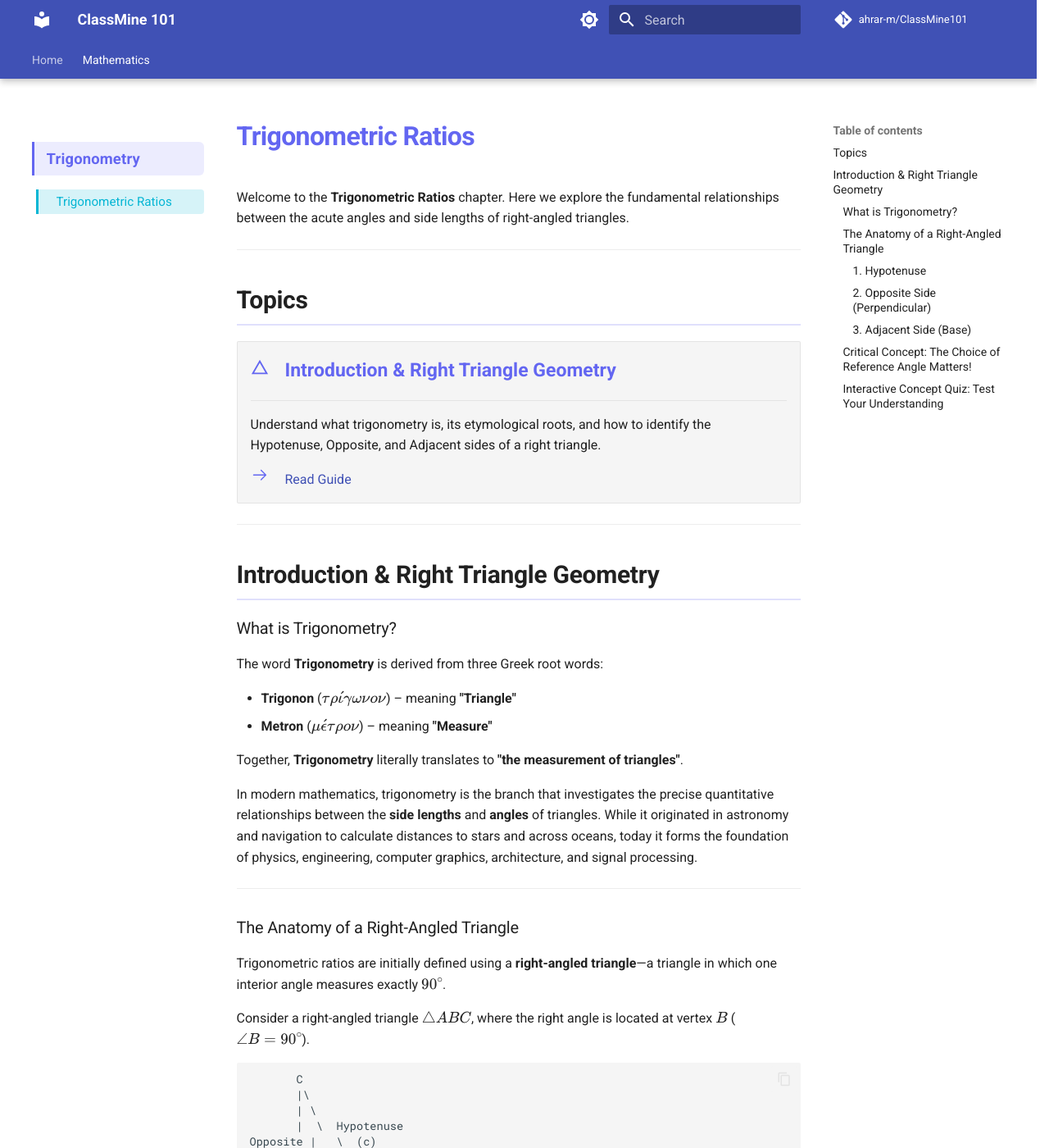
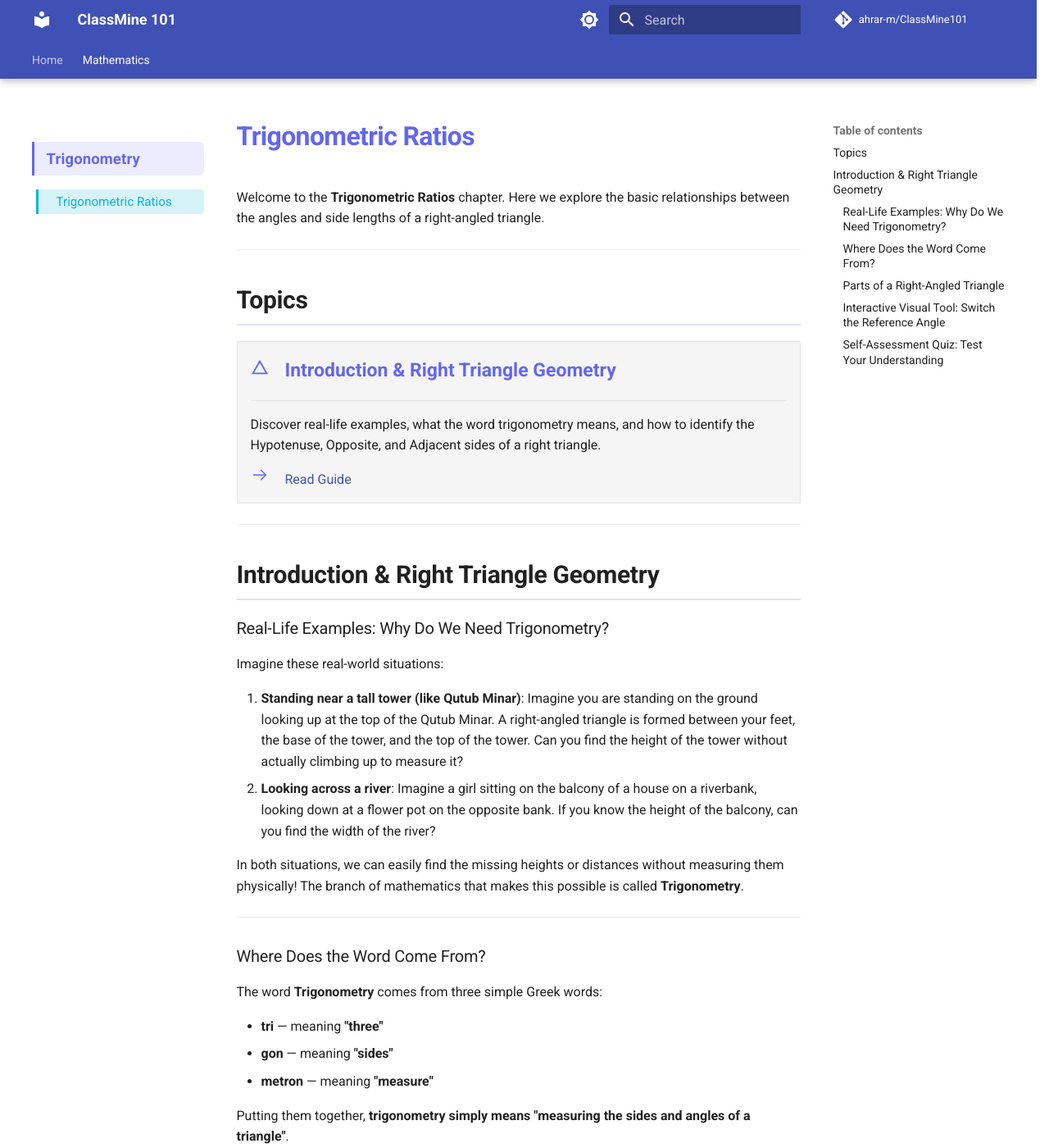
Before and after one commit to ahrar-m/ClassMine101, an MkDocs documentation site: the page built from docs/math/trigonometry/01_trigonometric_ratios.md, in a window 1280 px wide and 1400 px high. Shown: the whole window at 82% size. Built offline with MkDocs 1.6.1 and Material for MkDocs 9.7.7, drawn with Linux system fonts in a browser that asks for light colours; comment, search, counter and statistics services are not loaded; some of the changed text lies outside the part shown.

Commit message:
feat(math): implement simplified language, NCERT real-world examples, Option A angle switcher, and Option C quiz

````diff
--- a/docs/math/trigonometry/01_trigonometric_ratios.md
+++ b/docs/math/trigonometry/01_trigonometric_ratios.md
@@ -1,6 +1,6 @@
 # Trigonometric Ratios
 
-Welcome to the **Trigonometric Ratios** chapter. Here we explore the fundamental relationships between the acute angles and side lengths of right-angled triangles.
+Welcome to the **Trigonometric Ratios** chapter. Here we explore the basic relationships between the angles and side lengths of a right-angled triangle.
 
 ---
 
@@ -12,7 +12,7 @@
 
     ---
 
-    Understand what trigonometry is, its etymological roots, and how to identify the Hypotenuse, Opposite, and Adjacent sides of a right triangle.
+    Discover real-life examples, what the word trigonometry means, and how to identify the Hypotenuse, Opposite, and Adjacent sides of a right triangle.
 
     [:octicons-arrow-right-24: Read Guide](#introduction-right-triangle-geometry)
 
@@ -22,85 +22,96 @@
 
 ## Introduction & Right Triangle Geometry
 
-### What is Trigonometry?
+### Real-Life Examples: Why Do We Need Trigonometry?
 
-The word **Trigonometry** is derived from three Greek root words:
+Imagine these real-world situations:
 
-* **Trigonon** ($\tau\rho\acute{\iota}\gamma\omega\nu o\nu$) – meaning **"Triangle"**
-* **Metron** ($\mu\acute{\epsilon}\tau\rho o\nu$) – meaning **"Measure"**
+1. **Standing near a tall tower (like Qutub Minar)**: Imagine you are standing on the ground looking up at the top of the Qutub Minar. A right-angled triangle is formed between your feet, the base of the tower, and the top of the tower. Can you find the height of the tower without actually climbing up to measure it?
+2. **Looking across a river**: Imagine a girl sitting on the balcony of a house on a riverbank, looking down at a flower pot on the opposite bank. If you know the height of the balcony, can you find the width of the river?
 
-Together, **Trigonometry** literally translates to **"the measurement of triangles"**.
-
-In modern mathematics, trigonometry is the branch that investigates the precise quantitative relationships between the **side lengths** and **angles** of triangles. While it originated in astronomy and navigation to calculate distances to stars and across oceans, today it forms the foundation of physics, engineering, computer graphics, architecture, and signal processing.
+In both situations, we can easily find the missing heights or distances without measuring them physically! The branch of mathematics that makes this possible is called **Trigonometry**.
 
 ---
 
-### The Anatomy of a Right-Angled Triangle
+### Where Does the Word Come From?
 
-Trigonometric ratios are initially defined using a **right-angled triangle**—a triangle in which one interior angle measures exactly $90^\circ$.
+The word **Trigonometry** comes from three simple Greek words:
 
-Consider a right-angled triangle $\triangle ABC$, where the right angle is located at vertex $B$ ($\angle B = 90^\circ$).
+* **tri** — meaning **"three"**
+* **gon** — meaning **"sides"**
+* **metron** — meaning **"measure"**
+
+Putting them together, **trigonometry simply means "measuring the sides and angles of a triangle"**.
+
+---
+
+### Parts of a Right-Angled Triangle
+
+Trigonometry begins with a **right-angled triangle** (a triangle where one angle is $90^\circ$).
+
+Consider a right-angled triangle $\triangle ABC$, where the right angle is at vertex $B$ ($\angle B = 90^\circ$). We name the three sides based on a chosen acute angle called the **Reference Angle**:
 
 ```
        C
        |\
        | \
        |  \  Hypotenuse
-Opposite |   \  (c)
-  (a)  |    \
+Opposite |   \  (AC)
+ (BC)  |    \
        |_____\
-       B  (b)  A
-       [90°]  (θ = Reference Angle)
+       B (AB)  A
+      [90°]  (Reference Angle)
      Adjacent
 ```
 
-In any right-angled triangle, we classify the three sides into three distinct roles based on a chosen acute angle called the **Reference Angle** ($\theta$):
-
-#### 1. Hypotenuse
-* **Definition**: The side lying directly opposite to the $90^\circ$ right angle.
-* **Key Property**: It is always the **longest side** of the right triangle.
-* **Fixed Nature**: The hypotenuse never changes regardless of which acute angle you select as your reference angle.
-
-#### 2. Opposite Side (Perpendicular)
-* **Definition**: The side situated directly across from the chosen reference angle $\theta$.
-* **Key Property**: It does not touch the vertex of reference angle $\theta$.
-
-#### 3. Adjacent Side (Base)
-* **Definition**: The side located next to the reference angle $\theta$.
-* **Key Property**: Together with the hypotenuse, it forms the reference angle $\theta$.
+1. **Hypotenuse**: The longest side of the triangle, located directly opposite the $90^\circ$ right angle. It **never changes** regardless of which acute angle you pick.
+2. **Opposite Side**: The side directly across from your chosen reference angle.
+3. **Adjacent Side**: The side next to your chosen reference angle (the side that forms the angle along with the hypotenuse).
 
 ---
 
-### Critical Concept: The Choice of Reference Angle Matters!
+### Interactive Visual Tool: Switch the Reference Angle
 
-A common mistake is assuming that the vertical side is always "opposite" and the horizontal side is always "adjacent". **Opposite and Adjacent sides depend entirely on which angle you choose as your reference.**
+**Crucial Rule**: Swapping your reference angle swaps which side is **Opposite** and which side is **Adjacent**!
 
-Let's observe how side designations change in $\triangle ABC$ (right-angled at $B$):
+Try clicking the buttons below to see how the side roles change in $\triangle ABC$ (right angle at $B$):
 
-| Reference Angle | Hypotenuse | Opposite Side | Adjacent Side |
-| :--- | :--- | :--- | :--- |
-| **Angle $A$ ($\theta = \angle A$)** | Side $AC$ | Side $BC$ | Side $AB$ |
-| **Angle $C$ ($\phi = \angle C$)** | Side $AC$ | Side $AB$ | Side $BC$ |
+<div class="cm-angle-switcher">
+  <div class="cm-switcher-buttons">
+    <button id="btn-angle-A" class="cm-switch-btn active" onclick="switchAngle('A')">Reference Angle: Angle A (θ)</button>
+    <button id="btn-angle-C" class="cm-switch-btn" onclick="switchAngle('C')">Reference Angle: Angle C (ϕ)</button>
+  </div>
 
-!!! tip "Key Takeaway"
-    - The **Hypotenuse** is always fixed (opposite the $90^\circ$ angle).
-    - Swapping the reference angle from $\angle A$ to $\angle C$ **swaps the Opposite and Adjacent sides**!
+  <div class="cm-switcher-display" id="angle-display-box">
+    <div class="cm-angle-card">
+      <h4 id="display-title">Active Reference Angle: Angle A</h4>
+      <ul class="cm-side-list">
+        <li><strong class="tag-hyp">Hypotenuse:</strong> Side <span id="side-hyp">AC</span> (opposite the 90° right angle at B)</li>
+        <li><strong class="tag-opp">Opposite Side:</strong> Side <span id="side-opp">BC</span> (directly across from Angle A)</li>
+        <li><strong class="tag-adj">Adjacent Side:</strong> Side <span id="side-adj">AB</span> (next to Angle A)</li>
+      </ul>
+      <p class="cm-switcher-tip" id="switcher-tip">
+        Notice that side <strong>BC</strong> is across from Angle A, so it is the Opposite side!
+      </p>
+    </div>
+  </div>
+</div>
 
 ---
 
-### Interactive Concept Quiz: Test Your Understanding
+### Self-Assessment Quiz: Test Your Understanding
 
-Use the visual triangle below to test your understanding of hypotenuse, opposite, and adjacent sides!
+Test what you have learned about triangle sides using right triangle $\triangle PQR$ (where $\angle Q = 90^\circ$):
 
 <div class="cm-quiz-container">
   <div class="cm-quiz-header">
-    <h3><span class="twemoji"><svg xmlns="http://www.w3.org/2000/svg" viewBox="0 0 24 24"><path d="M9 22g-2 0-3.5-1.5T2 17V7g0-2 1.5-1.5T7 2h10g2 0 3.5 1.5T24 7v10g0 2-1.5 1.5T20 22H9zm3-4h2v-2h-2v2zm1-4q.825 0 1.413-.587Q15 12.825 15 12t-.587-1.413Q13.825 10 13 10t-1.413.587Q11 11.175 11 12t.587 1.413Q12.175 14 13 14z"/></svg></span> Quick Self-Assessment Quiz</h3>
-    <p>Target Triangle: $\triangle PQR$ with right angle at $Q$ ($\angle Q = 90^\circ$).</p>
+    <h3><span class="twemoji"><svg xmlns="http://www.w3.org/2000/svg" viewBox="0 0 24 24"><path d="M9 22g-2 0-3.5-1.5T2 17V7g0-2 1.5-1.5T7 2h10g2 0 3.5 1.5T24 7v10g0 2-1.5 1.5T20 22H9zm3-4h2v-2h-2v2zm1-4q.825 0 1.413-.587Q15 12.825 15 12t-.587-1.413Q13.825 10 13 10t-1.413.587Q11 11.175 11 12t.587 1.413Q12.175 14 13 14z"/></svg></span> Quick Concept Check</h3>
+    <p>Triangle setup: Right-angled triangle $\triangle PQR$ with right angle at vertex $Q$ ($\angle Q = 90^\circ$).</p>
   </div>
 
   <div class="cm-quiz-card">
     <div class="cm-quiz-question">
-      <strong>Question 1:</strong> In right-angled triangle $\triangle PQR$ ($\angle Q = 90^\circ$), which side is the <strong>Hypotenuse</strong>?
+      <strong>Question 1:</strong> Which side is the <strong>Hypotenuse</strong> in $\triangle PQR$?
     </div>
     <div class="cm-quiz-options" id="q1-options">
       <button class="cm-quiz-opt" onclick="checkAnswer(1, 'PQ', false)">Side PQ</button>
@@ -112,7 +123,7 @@
 
   <div class="cm-quiz-card">
     <div class="cm-quiz-question">
-      <strong>Question 2:</strong> If we choose <strong>$\angle P$</strong> as our reference angle, which side is the <strong>Opposite Side</strong>?
+      <strong>Question 2:</strong> If your reference angle is <strong>Angle P</strong>, which side is the <strong>Opposite Side</strong>?
     </div>
     <div class="cm-quiz-options" id="q2-options">
       <button class="cm-quiz-opt" onclick="checkAnswer(2, 'PQ', false)">Side PQ</button>
@@ -124,7 +135,7 @@
 
   <div class="cm-quiz-card">
     <div class="cm-quiz-question">
-      <strong>Question 3:</strong> If we choose <strong>$\angle R$</strong> as our reference angle, which side is the <strong>Adjacent Side</strong>?
+      <strong>Question 3:</strong> If you switch your reference angle to <strong>Angle R</strong>, which side is now the <strong>Adjacent Side</strong>?
     </div>
     <div class="cm-quiz-options" id="q3-options">
       <button class="cm-quiz-opt" onclick="checkAnswer(3, 'PQ', false)">Side PQ</button>
@@ -136,6 +147,34 @@
 </div>
 
 <script>
+function switchAngle(angle) {
+  const btnA = document.getElementById('btn-angle-A');
+  const btnC = document.getElementById('btn-angle-C');
+  const title = document.getElementById('display-title');
+  const hyp = document.getElementById('side-hyp');
+  const opp = document.getElementById('side-opp');
+  const adj = document.getElementById('side-adj');
+  const tip = document.getElementById('switcher-tip');
+
+  if (angle === 'A') {
+    btnA.classList.add('active');
+    btnC.classList.remove('active');
+    title.innerText = 'Active Reference Angle: Angle A';
+    hyp.innerText = 'AC';
+    opp.innerText = 'BC';
+    adj.innerText = 'AB';
+    tip.innerHTML = 'For Angle A: Side <strong>BC</strong> is across (Opposite) and side <strong>AB</strong> is next to it (Adjacent).';
+  } else {
+    btnC.classList.add('active');
+    btnA.classList.remove('active');
+    title.innerText = 'Active Reference Angle: Angle C';
+    hyp.innerText = 'AC';
+    opp.innerText = 'AB';
+    adj.innerText = 'BC';
+    tip.innerHTML = 'For Angle C: Side <strong>AB</strong> is across (Opposite) and side <strong>BC</strong> is next to it (Adjacent). Notice how Opposite and Adjacent swapped!';
+  }
+}
+
 function checkAnswer(questionNum, selectedOpt, isCorrect) {
   const feedbackEl = document.getElementById(`q${questionNum}-feedback`);
   const optionsEl = document.getElementById(`q${questionNum}-options`);
@@ -155,25 +194,21 @@
   if (isCorrect) {
     feedbackEl.className = 'cm-quiz-feedback show correct-box';
     if (questionNum === 1) {
-      feedbackEl.innerHTML = '<strong>Correct!</strong> Side <em>PR</em> lies directly opposite to the $90^\\circ$ angle at $Q$, making it the hypotenuse.';
+      feedbackEl.innerHTML = '<strong>Correct!</strong> Side <em>PR</em> is opposite the 90° right angle at Q, so it is the hypotenuse.';
     } else if (questionNum === 2) {
-      feedbackEl.innerHTML = '<strong>Correct!</strong> For reference angle $\\angle P$, side <em>QR</em> is directly opposite across the triangle.';
+      feedbackEl.innerHTML = '<strong>Correct!</strong> Side <em>QR</em> is directly across from Angle P, making it the opposite side.';
     } else if (questionNum === 3) {
-      feedbackEl.innerHTML = '<strong>Correct!</strong> For reference angle $\\angle R$, side <em>QR</em> is adjacent to angle $R$ (forming angle $R$ alongside hypotenuse $PR$).';
+      feedbackEl.innerHTML = '<strong>Correct!</strong> For Angle R, side <em>QR</em> touches Angle R (along with hypotenuse PR), so it is the adjacent side.';
     }
   } else {
     feedbackEl.className = 'cm-quiz-feedback show incorrect-box';
     if (questionNum === 1) {
-      feedbackEl.innerHTML = '<strong>Incorrect.</strong> Remember: The Hypotenuse is always the side opposite the $90^\\circ$ right angle ($\angle Q$). That side is <em>PR</em>.';
+      feedbackEl.innerHTML = '<strong>Incorrect.</strong> The Hypotenuse is always the side opposite the 90° right angle (Angle Q). That side is <em>PR</em>.';
     } else if (questionNum === 2) {
-      feedbackEl.innerHTML = '<strong>Incorrect.</strong> The Opposite side is the side directly across from reference angle $\\angle P$, which is side <em>QR</em>.';
+      feedbackEl.innerHTML = '<strong>Incorrect.</strong> The Opposite side is directly across from reference Angle P, which is side <em>QR</em>.';
     } else if (questionNum === 3) {
-      feedbackEl.innerHTML = '<strong>Incorrect.</strong> For angle $\\angle R$, side <em>PQ</em> is opposite, <em>PR</em> is hypotenuse, and <em>QR</em> is the adjacent side.';
+      feedbackEl.innerHTML = '<strong>Incorrect.</strong> For Angle R, side <em>PQ</em> is opposite and <em>QR</em> is the adjacent side.';
     }
-  }
-
-  if (window.MathJax) {
-    window.MathJax.typesetPromise([feedbackEl]);
   }
 }
 </script>
--- a/docs/stylesheets/extra.css
+++ b/docs/stylesheets/extra.css
@@ -371,3 +371,87 @@
   from { opacity: 0; transform: translateY(4px); }
   to { opacity: 1; transform: translateY(0); }
 }
+
+/* Interactive Reference Angle Switcher Styling */
+.cm-angle-switcher {
+  background: var(--md-code-bg-color);
+  border: 1px solid rgba(99, 102, 241, 0.3);
+  border-radius: 14px;
+  padding: 1.5rem;
+  margin: 1.5rem 0;
+  box-shadow: 0 6px 20px -4px rgba(0, 0, 0, 0.08);
+}
+
+.cm-switcher-buttons {
+  display: flex;
+  flex-wrap: wrap;
+  gap: 0.85rem;
+  margin-bottom: 1.25rem;
+}
+
+.cm-switch-btn {
+  background: rgba(99, 102, 241, 0.1);
+  color: var(--md-typeset-color);
+  border: 1.5px solid rgba(99, 102, 241, 0.3);
+  padding: 0.65rem 1.35rem;
+  border-radius: 8px;
+  font-weight: 600;
+  font-size: 0.95rem;
+  cursor: pointer;
+  transition: all 0.2s ease-in-out;
+}
+
+.cm-switch-btn:hover {
+  background: rgba(99, 102, 241, 0.2);
+  transform: translateY(-2px);
+}
+
+.cm-switch-btn.active {
+  background: var(--cm-primary);
+  color: #ffffff !important;
+  border-color: var(--cm-primary);
+  box-shadow: 0 4px 14px rgba(99, 102, 241, 0.35);
+}
+
+.cm-angle-card {
+  background: var(--md-bg-color);
+  border: 1px solid rgba(99, 102, 241, 0.2);
+  border-radius: 10px;
+  padding: 1.25rem;
+}
+
+.cm-angle-card h4 {
+  margin-top: 0 !important;
+  color: var(--cm-primary);
+  font-size: 1.1rem;
+  font-weight: 700;
+}
+
+.cm-side-list {
+  list-style: none !important;
+  padding-left: 0 !important;
+  margin: 1rem 0 !important;
+}
+
+.cm-side-list li {
+  padding: 0.5rem 0;
+  border-bottom: 1px dashed rgba(99, 102, 241, 0.15);
+  font-size: 0.98rem;
+}
+
+.cm-side-list li:last-child {
+  border-bottom: none;
+}
+
+.tag-hyp { color: #8b5cf6; }
+.tag-opp { color: #ef4444; }
+.tag-adj { color: #10b981; }
+
+.cm-switcher-tip {
+  margin-bottom: 0 !important;
+  background: rgba(6, 182, 212, 0.1);
+  border-left: 4px solid var(--cm-secondary);
+  padding: 0.75rem 1rem;
+  border-radius: 6px;
+  font-size: 0.92rem;
+}
````
